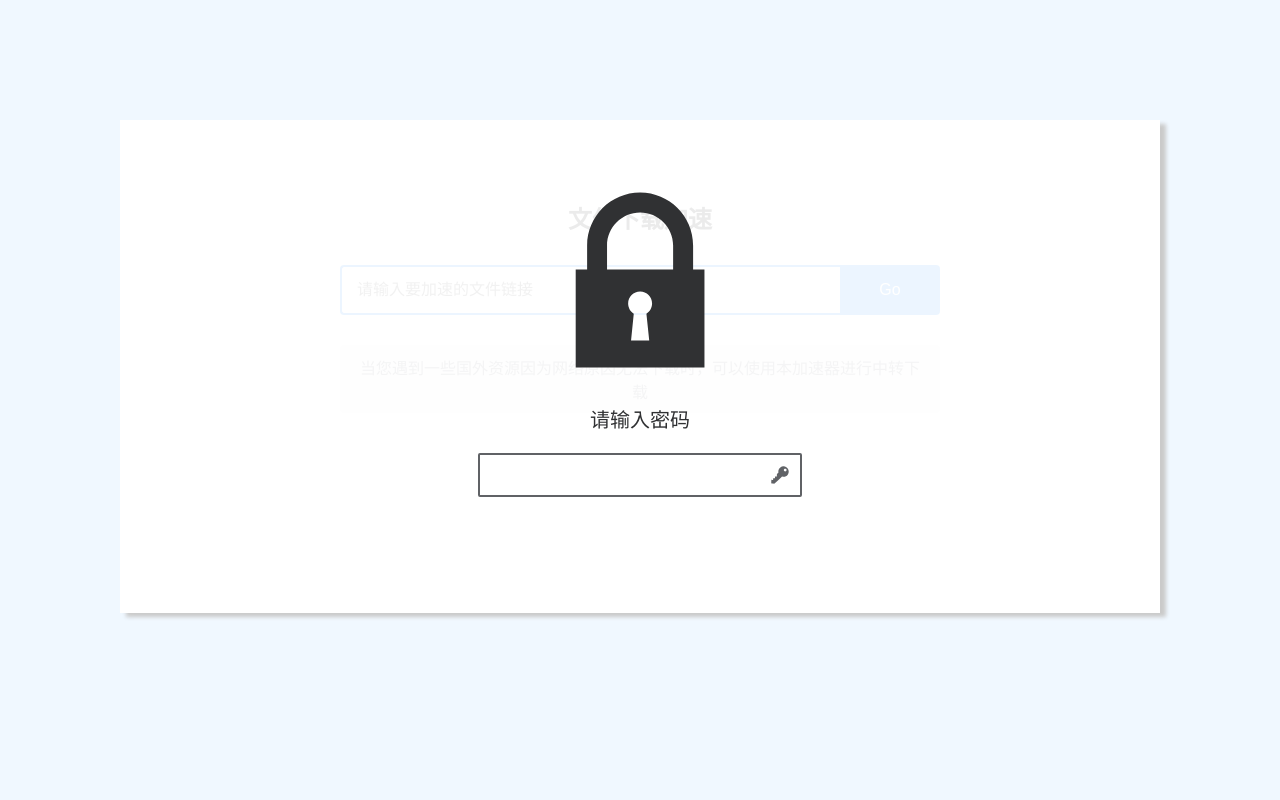
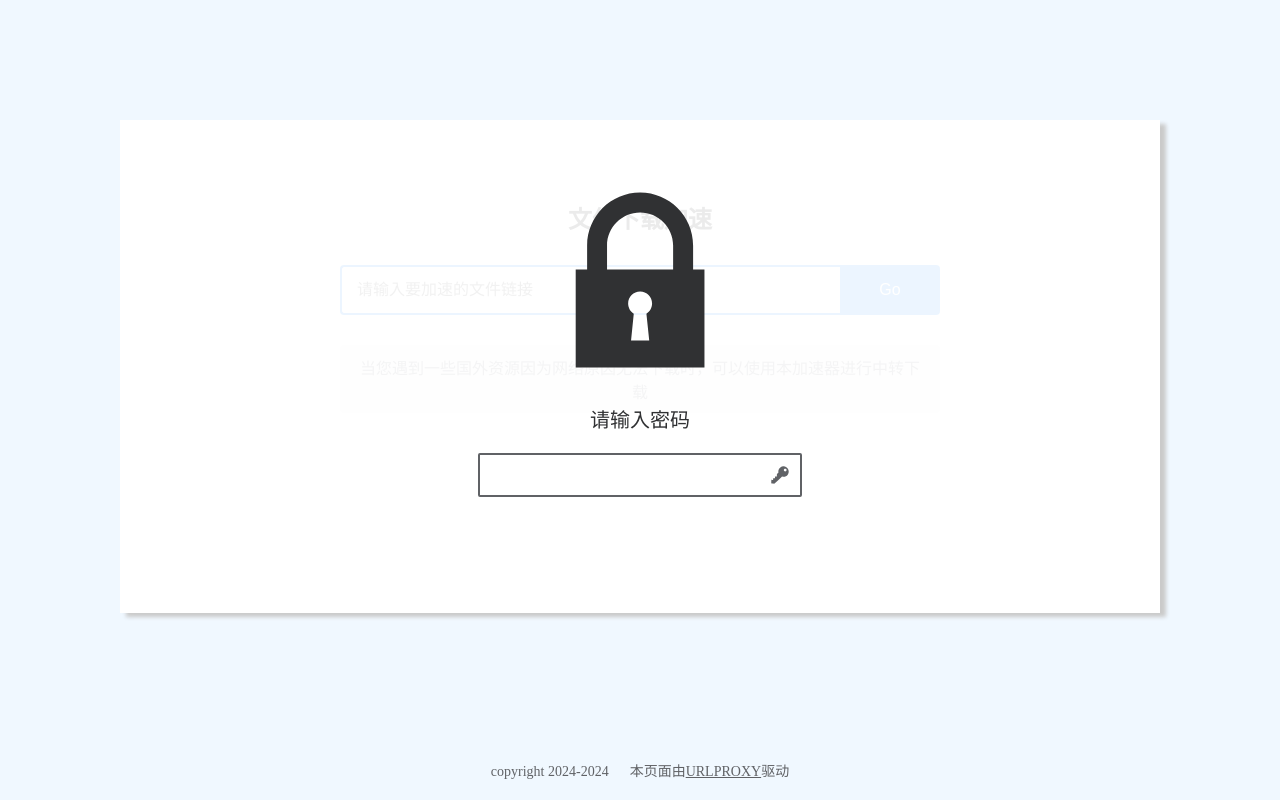
Before and after one commit to lixiaofei123/urlproxy, a website: page index.html in a window 1280 px wide. Drawn offline with Linux system fonts and the light colour scheme; no server answers.

Commit message:
add footer

```diff
--- a/index.html
+++ b/index.html
@@ -149,6 +149,22 @@
             padding-left: 5px;
             flex-shrink: 0;
         }
+
+        .footer{
+            position: absolute;
+            bottom: 0px;
+            left: 0px;
+            right: 0px;
+            text-align: center;
+            padding-bottom: 20px;
+            font-size: 14px;
+            font-weight: 400;
+            color: #606266;
+        }
+
+        .footer a{
+            color: #606266;
+        }
     </style>
 </head>
 
@@ -195,8 +211,14 @@
         </div>
 
     </div>
+    <div class="footer">
+        copyright 2024-<span id="toyear"></span>&nbsp;&nbsp;&nbsp;&nbsp;&nbsp;&nbsp;本页面由<a href="https://github.com/lixiaofei123/urlproxy" target="_blank">URLPROXY</a>驱动
+    </div>
     <script>
         window.onload = async () => {
+
+            document.getElementById("toyear").innerText = new Date().getFullYear();
+
             const button = document.getElementById('button');
             const urlinput = document.getElementById('url');
             const lockbox = document.getElementById('lockbox');
```
